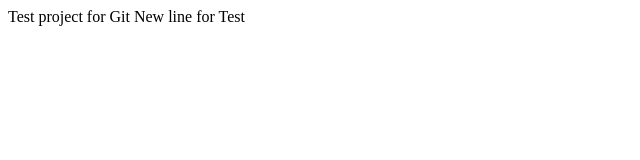
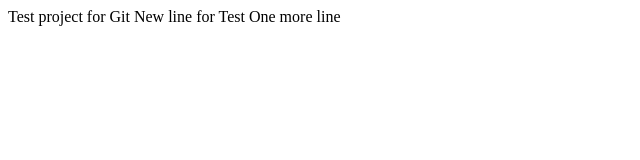
Before and after one commit to Pakamendoza/puntogit, a plain HTML site: page index.html in a window 1280 px wide. Shown: the whole page, without its empty margins (0-640 px from the left). Drawn offline with Linux system fonts and the light colour scheme.

Commit message:
one more line

```diff
--- a/index.html
+++ b/index.html
@@ -8,6 +8,7 @@
 <body>
     Test project for Git
     New line for Test
+    One more line
 
 </body>
 </html>
```
